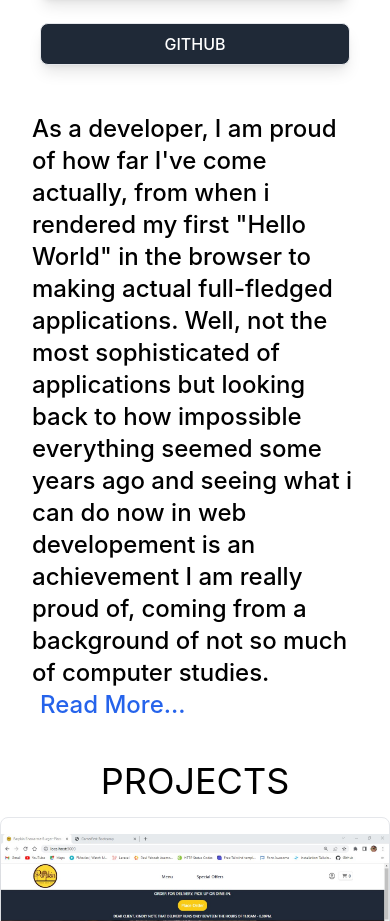
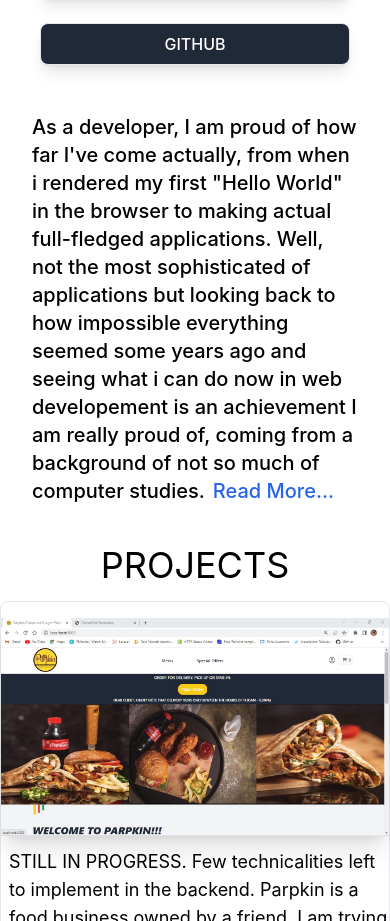
Before and after one commit to paulyeb/portfolio-site, a React (Create React App) app: page / in a window 390 px wide. Shown: the part 1482-2403 px from the top of the page. Built offline with nearby package versions, Linux system fonts and the light colour scheme; no server answers.

Commit message:
make it better

```diff
--- a/src/components/Section/Skills.js
+++ b/src/components/Section/Skills.js
@@ -36,7 +36,7 @@ export default () => {
                 </div>
 
                 <div className="w-full h-full xl:ml-60 mt-10">
-                    <p className="text-2xl font-medium ">
+                    <p className="lg:text-2xl text-xl font-medium ">
                         As a developer, I am proud of how far I've come actually, from when i rendered my first "Hello World" in the browser to making actual full-fledged applications. Well, not the most sophisticated of applications but looking back to how impossible everything seemed some years ago and seeing what i can do now in web developement is an achievement I am really proud of, coming from a background of not so much of computer studies.{!showMore && <button className=" mx-2 hover:text-blue-400 cursor-pointer hover:font-medium text-blue-600" onClick={() =>setShowMore((prevState) => !prevState)}>Read More...</button>} { showMore && <span>It's been quite a journey and I know there is so much to learn in this field of work. I am a continuous learner and more than prepared to learn new skills, and try new technologies. I am hoping to join a family/community of developers whom I can work with, be guided into best practices and learn from them as well as climb up the developer heirachy. Being a loner developer is really a challenging and discouraging situation to find yourself in especially as a newbie or a junior developer.{showMore && <button className="mx-2 hover:text-blue-400 cursor-pointer hover:font-medium text-blue-600" onClick={() =>setShowMore((prevState) => !prevState)}>Read Less</button>}</span>}
                     </p>
                 </div>
```
Also changed, not shown: 2 other files (tests, documents, lock files or other folders).
